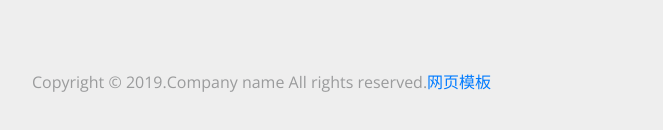
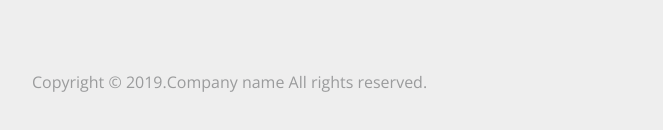
Before and after one commit to zml118/smart_marking_rs, a plain HTML site: page index.html in a window 1280 px wide. Shown: the part 1155-1285 px from the top of the page, without its empty margins (308-971 px from the left). Drawn offline with nearby package versions, Linux system fonts and the light colour scheme.

Commit message:
Signed-off-by: zml <z_ml118@163.com>

```diff
--- a/index.html
+++ b/index.html
@@ -52,7 +52,7 @@
     </section>
 
     <footer>
-      <span>Copyright &copy; 2019.Company name All rights reserved.<a target="_blank" href="http://sc.chinaz.com/moban/">&#x7F51;&#x9875;&#x6A21;&#x677F;</a></span>
+      <span>Copyright &copy; 2019.Company name All rights reserved.</span>
       <span></span>
     </footer>
   </div>
```
